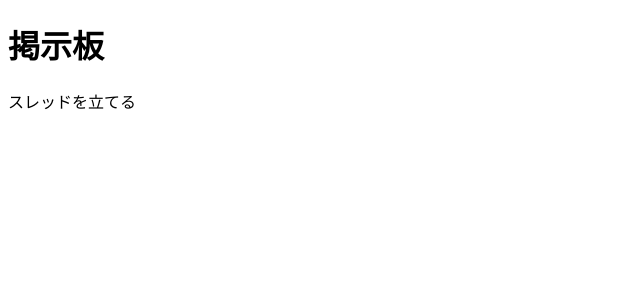
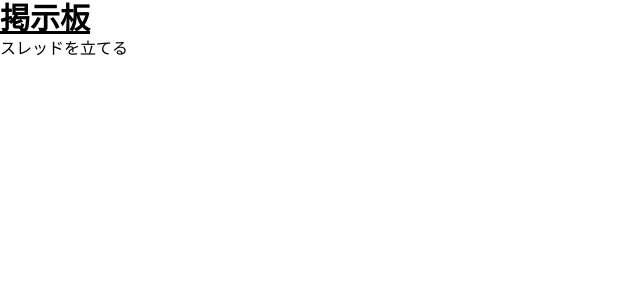
Before and after one commit to asahina820/board-app, a React (Create React App) app: page / in a window 1280 px wide. Shown: the top 300 px of the page, without its empty margins (0-640 px from the left). Built offline with nearby package versions, Linux system fonts and the light colour scheme.

Commit message:
Tailwind CSSをプロジェクトに追加

```diff
--- a/src/App.tsx
+++ b/src/App.tsx
@@ -1,4 +1,5 @@
 import React from 'react';
+import './index.css';
 
 function App() {
   return (
@@ -11,7 +12,7 @@
 function Header() {
   return (
     <div>
-      <h1>掲示板</h1>
+      <h1 className="text-3xl font-bold underline">掲示板</h1>
       <span>スレッドを立てる</span>
     </div>
   );
--- /dev/null
+++ b/src/index.css
@@ -0,0 +1,3 @@
+@tailwind base;
+@tailwind components;
+@tailwind utilities;
--- a/tailwind.config.js
+++ b/tailwind.config.js
@@ -1,6 +1,8 @@
 /** @type {import('tailwindcss').Config} */
 module.exports = {
-  content: [],
+  content: [
+    "./src/**/*.{js,jsx,ts,tsx}",
+  ],
   theme: {
     extend: {},
   },
```
